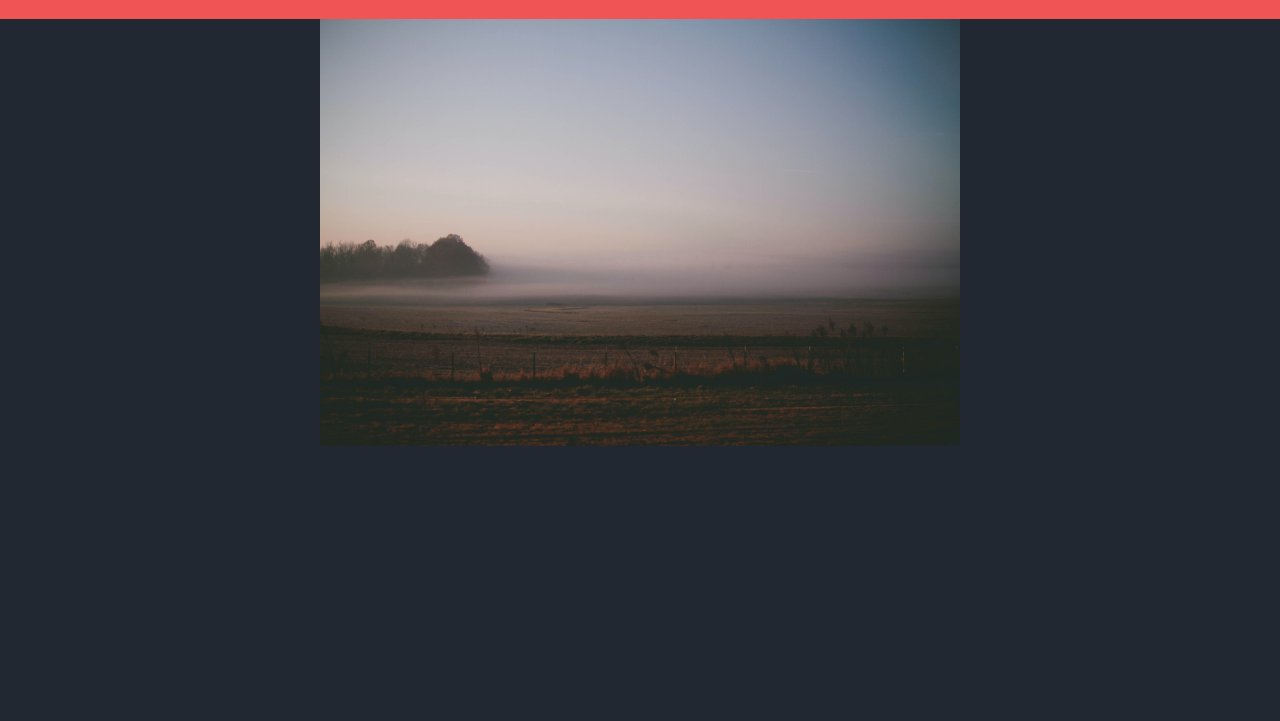
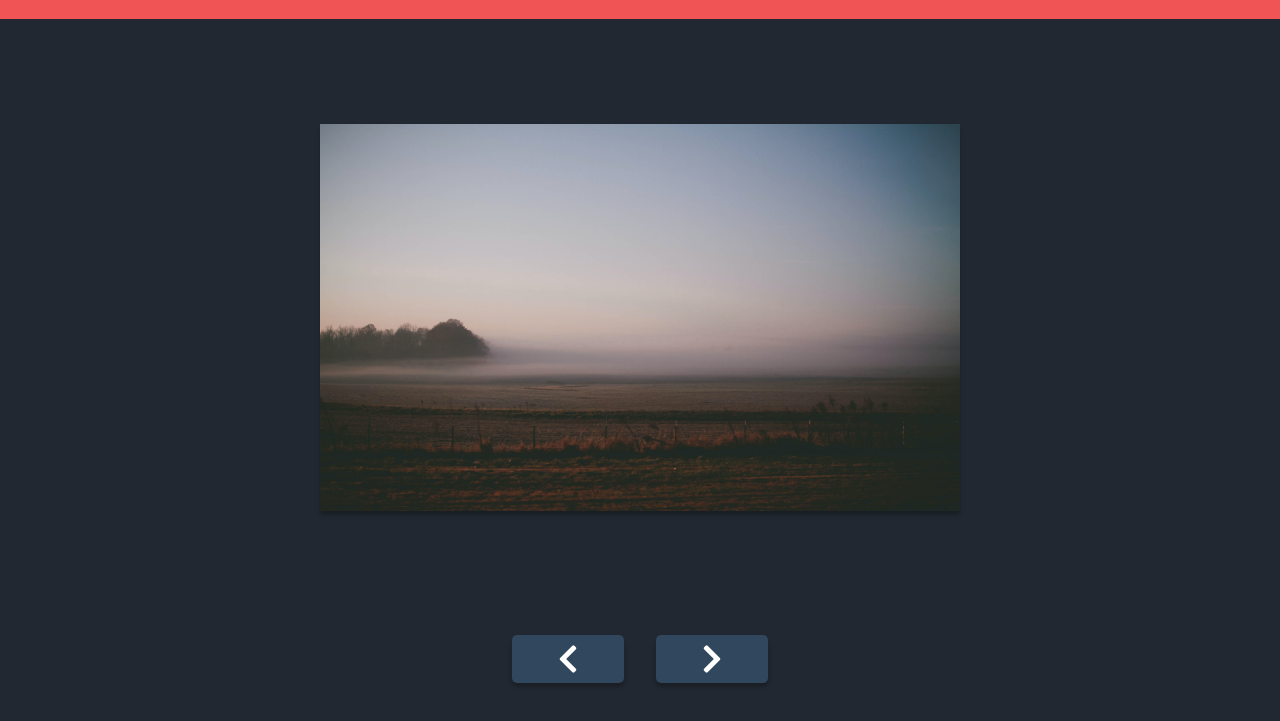
Before and after one commit to CooperKile/ajax-project, a website: page index.html in a window 1280 px wide. Shown: the part 61-782 px from the top of the page. Drawn offline with Linux system fonts and the light colour scheme; a web font is replaced by a local one.

Commit message:
Added left and right buttons.

```diff
--- a/css/layout.css
+++ b/css/layout.css
@@ -7,6 +7,44 @@
 .row {
   display: flex;
   flex-wrap: wrap;
+  justify-content: center;
+}
+
+.row-head {
+  display: flex;
+  flex-wrap: wrap;
+}
+
+.img-row {
+  display: flex;
+  flex-wrap: wrap;
+  align-content: center;
+  justify-content: center;
+  align-items: center;
+  position: fixed;
+  top: 0;
+  left: 0;
+  height: 100%;
+  width: 100%;
+  box-shadow: black;
+}
+
+.button-row {
+  display: flex;
+  flex-wrap: wrap;
+  align-content: center;
+  justify-content: center;
+  align-items: center;
+  position: fixed;
+  top: 15em;
+  left: 0;
+  height: 100%;
+  width: 100%;
+  box-shadow: black;
+}
+
+.column-half {
+  flex-direction: row;
 }
 
 .column-full,
@@ -23,4 +61,18 @@
   .column-half {
     width: 50%;
   }
+
+  .button-row {
+    display: flex;
+    flex-wrap: wrap;
+    align-content: center;
+    justify-content: center;
+    align-items: center;
+    position: fixed;
+    top: 20em;
+    left: 0;
+    height: 100%;
+    width: 100%;
+    box-shadow: black;
+  }
 }
--- a/css/styles.css
+++ b/css/styles.css
@@ -1,5 +1,11 @@
 body {
   background-color: #222831;
+}
+
+img {
+  height: 90%;
+  width: 100%;
+  box-shadow: 0 4px 4px rgba(0, 0, 0, 0.25);
 }
 
 .head-container {
@@ -13,12 +19,23 @@ body {
   margin-left: 1rem;
 }
 
-.img-row {
-  display: flex;
-  align-content: center;
-  justify-content: center;
+.chevron {
+  color: white;
+  font-size: 2rem;
+  font-weight: lighter;
 }
 
-img {
-  width: 100%;
+.arrow {
+  margin-left: 1rem;
+  margin-right: 1rem;
+  background-color: #30475e;
+  border-style: none;
+  border-radius: 5px;
+  box-shadow: 0 4px 4px rgba(0, 0, 0, 0.25);
+  height: 3rem;
+  width: 7rem;
 }
+
+.arrow:hover {
+  cursor: pointer;
+}
--- a/index.html
+++ b/index.html
@@ -11,18 +11,29 @@
   <link rel="preconnect" href="https://fonts.googleapis.com">
   <link rel="preconnect" href="https://fonts.gstatic.com" crossorigin>
   <link href="https://fonts.googleapis.com/css2?family=Proza+Libre:wght@400;500&display=swap" rel="stylesheet">
+  <link rel="stylesheet" href="https://cdnjs.cloudflare.com/ajax/libs/font-awesome/5.15.3/css/all.min.css">
 </head>
 <body>
   <header class="head-container">
-    <div class="row">
+    <div class="row-head">
       <h1 class="title">Photo Rater</h1>
     </div>
   </header>
   <container>
     <div class="img-row">
-      <div class="column-full">
-        <img src="images/sonja-langford-4xYgBTYC2-Q-unsplash.jpg" alt="">
+      <div class="row">
+        <div class="column-full">
+          <img src="images/sonja-langford-4xYgBTYC2-Q-unsplash.jpg" alt="">
+        </div>
       </div>
+    </div>
+    <div class="button-row">
+      <button class="arrow left">
+        <i class="chevron fas fa-chevron-left"></i>
+      </button>
+      <button class="arrow right">
+        <i class="chevron fas fa-chevron-right"></i>
+      </button>
     </div>
   </container>
   <main>
```
